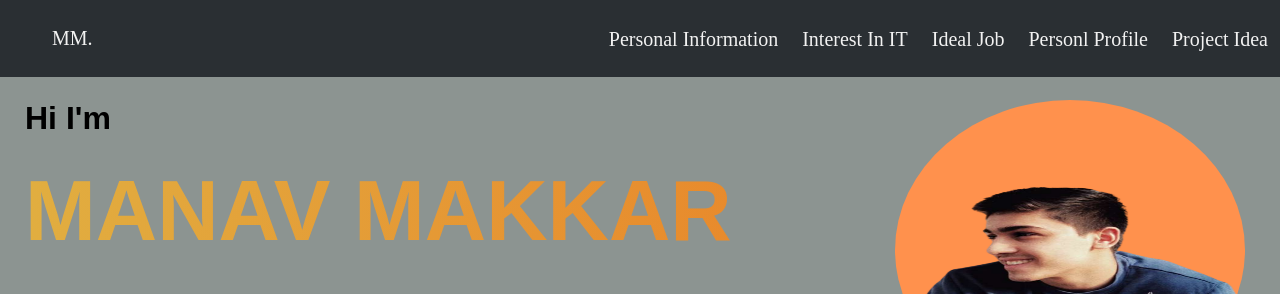
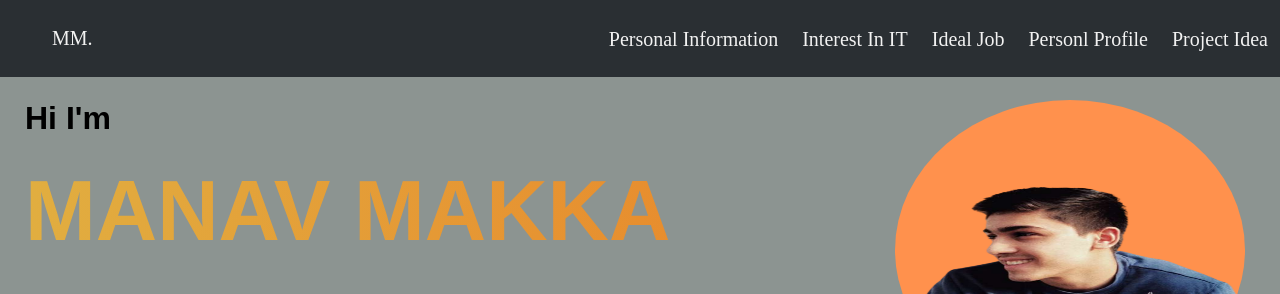
Before and after one commit to s3815294/MyProfile, a plain HTML site: page index.html in a window 1280 px wide. Shown: the top 294 px of the page. Drawn offline with Linux system fonts and the light colour scheme.

Commit message:
Update index.html

```diff
--- a/index.html
+++ b/index.html
@@ -44,7 +44,7 @@
           <h1>Hi I'm</h1>
         </div>
 
-        <div class="name">Manav Makkar</div>
+        <div class="name">Manav Makka</div>
       </header>
 
       <!-- Main -->
```
